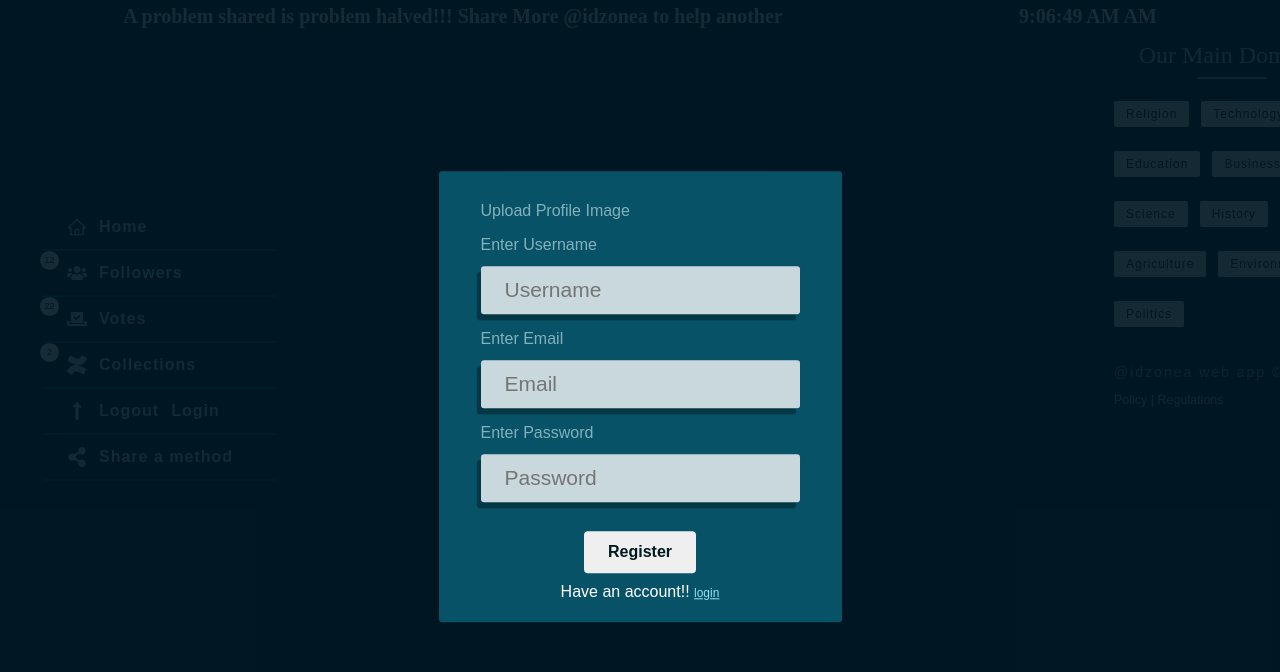
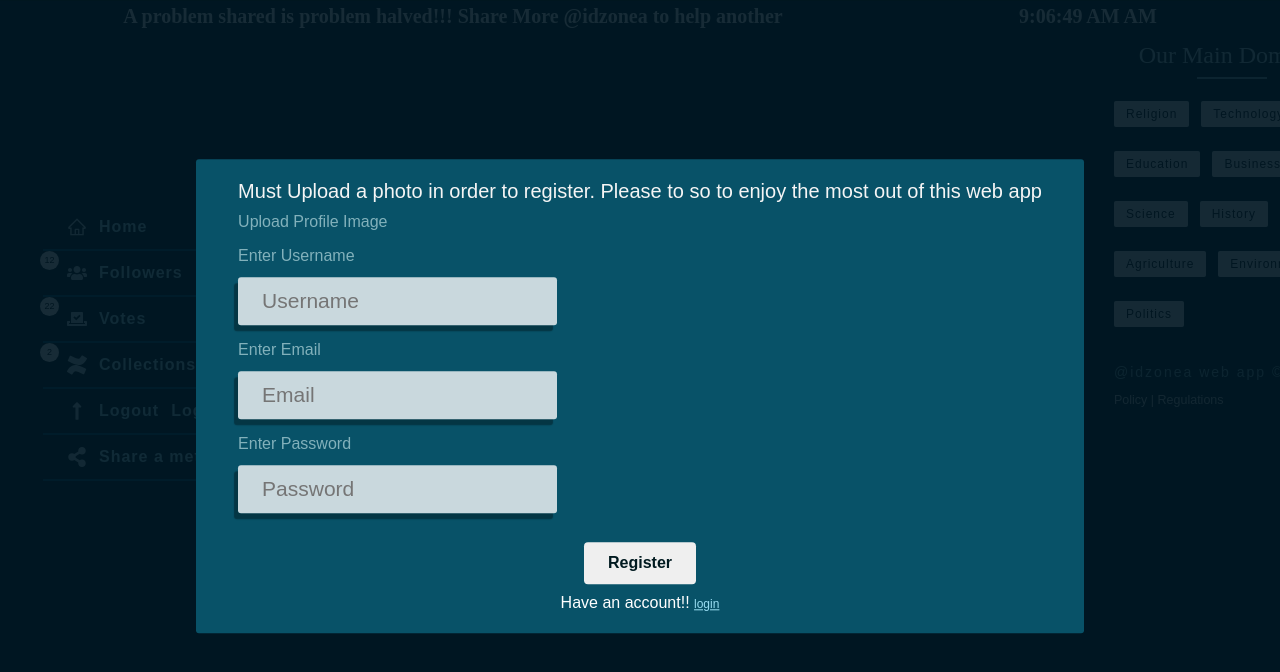
Before and after one commit to Bonfas-68/clientDemo, a React (Vite) app: page / in a window 1280 px wide. Shown: the top 672 px of the page. Built offline with nearby package versions, Linux system fonts and the light colour scheme; no server answers.

Commit message:
Update Register.jsx

```diff
--- a/src/homePages/Register.jsx
+++ b/src/homePages/Register.jsx
@@ -57,7 +57,7 @@ const Register = ({ setToggleLogin }) => {
   return (
     <div className="b__reg">
     <form className="b__home-form register" onSubmit={handleSubmit(onSubmit)} >
-      <span className="message">{message}</span>
+      <span  style={{color:"whitesmoke",fontSize:"20px",width:"100%", margin:"1rem 0"}}>Must Upload a photo in order to register. Please to so to enjoy the most out of this web app</span>
       <div className="b__home-form--control">
         <label htmlFor="profile">Upload Profile Image</label>
         <input
```
